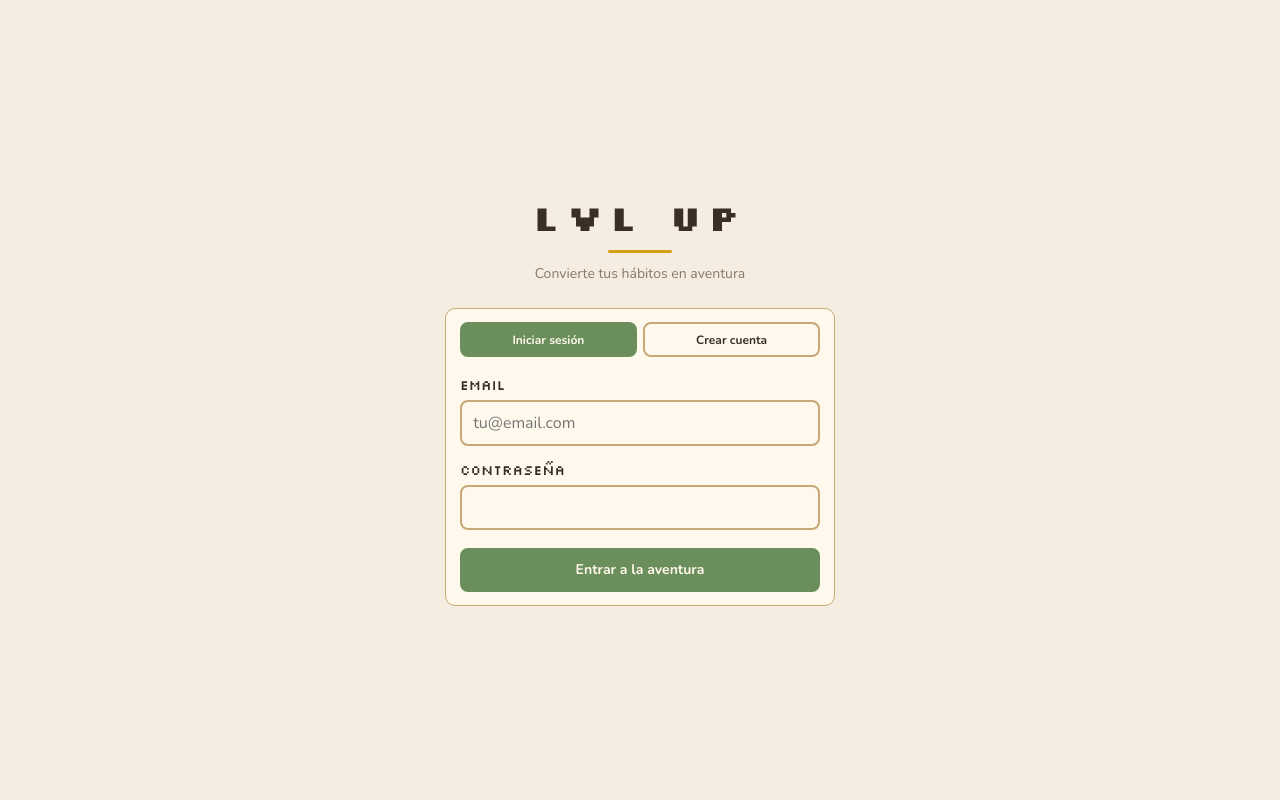
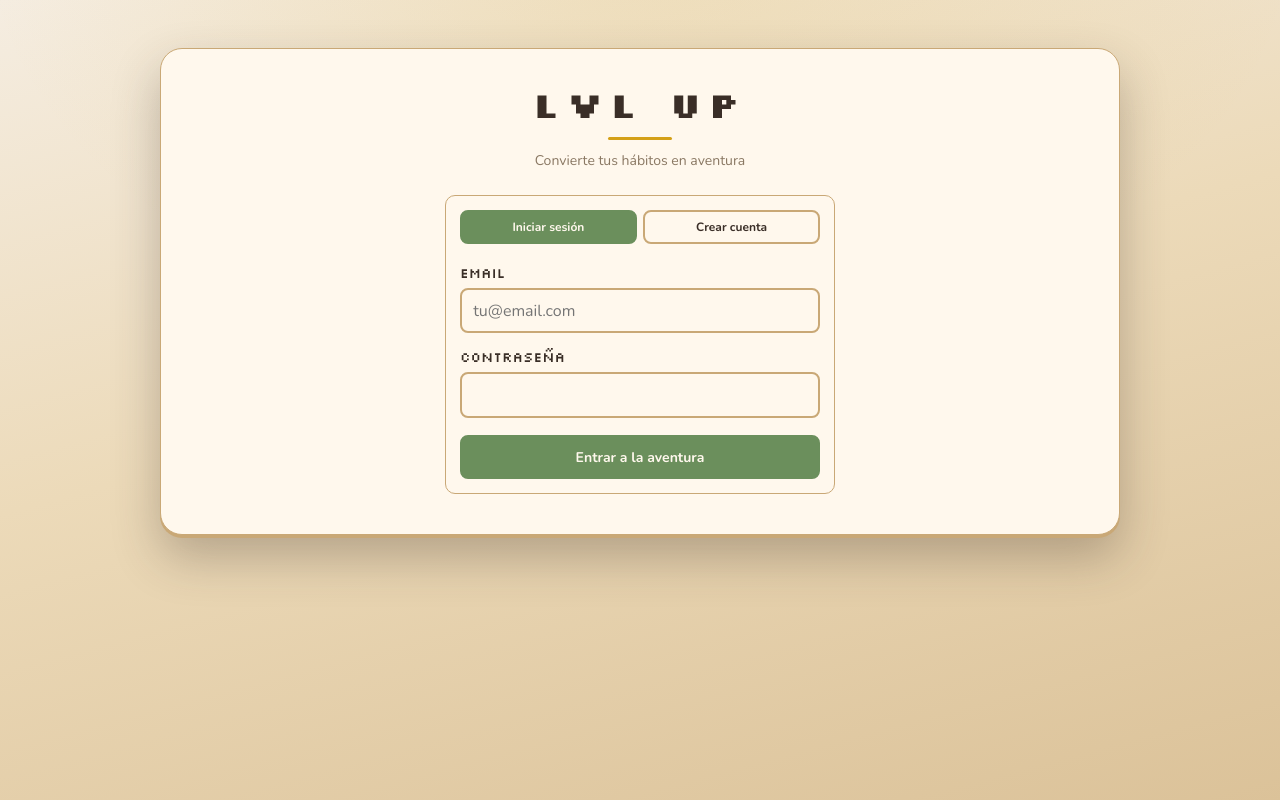
Before and after one commit to diegoruedaa/lvl-up, a React (Vite) app in the folder app/: page / in a window 1280 px wide. Built offline with nearby package versions, Linux system fonts and the light colour scheme; no server answers.

Commit message:
Fix: eliminar import no usado de ITEM_EFFECT_DESCRIPTIONS en TutorialOverlay

```diff
--- a/app/src/components/AuthScreen.tsx
+++ b/app/src/components/AuthScreen.tsx
@@ -46,7 +46,7 @@ export function AuthScreen() {
   }
 
   return (
-    <main>
+    <main className="app-shell">
       <div className="auth-brand">
         <h1 className="auth-brand-title">LVL UP</h1>
         <div className="auth-brand-rule" />
--- a/app/src/components/Dashboard.tsx
+++ b/app/src/components/Dashboard.tsx
@@ -712,7 +712,7 @@ export function Dashboard({ userId }: DashboardProps) {
 
   if (loadState.state === 'loading') {
     return (
-      <main>
+      <main className="app-shell">
         <p>Cargando personaje...</p>
       </main>
     )
@@ -720,7 +720,7 @@ export function Dashboard({ userId }: DashboardProps) {
 
   if (loadState.state === 'error' || !gameState) {
     return (
-      <main>
+      <main className="app-shell">
         <p style={{ color: 'var(--color-danger)' }}>
           {loadState.state === 'error' ? loadState.message : 'Error desconocido cargando el personaje.'}
         </p>
@@ -747,7 +747,7 @@ export function Dashboard({ userId }: DashboardProps) {
   ).length
 
   return (
-    <main style={{ width: '100%', maxWidth: '480px', textAlign: 'left' }}>
+    <main className="app-shell" style={{ width: '100%', textAlign: 'left' }}>
       <div
         style={{
           display: 'flex',
--- a/app/src/components/TutorialOverlay.tsx
+++ b/app/src/components/TutorialOverlay.tsx
@@ -13,7 +13,6 @@ import {
   ATTRIBUTES,
   DIFFICULTY_LABELS,
   DIFFICULTY_STAR_COUNT,
-  ITEM_EFFECT_DESCRIPTIONS,
   ITEM_ICONS,
   ITEM_IDS,
   MISSION_DIFFICULTIES,
--- a/app/src/index.css
+++ b/app/src/index.css
@@ -85,6 +85,74 @@ main {
   box-sizing: border-box;
 }
 
+/* Ancho de lectura del contenido principal (antes inline style en Dashboard.tsx: maxWidth
+   '480px'). Mismo valor siempre en móvil; en escritorio se amplía a un único ancho fijo (ver media
+   query de abajo) que comparten TODAS las pantallas por igual — Mochila/Mercado incluidas, sin
+   variante propia más ancha — para que nada destaque como una franja distinta de tamaño. */
+.app-shell {
+  max-width: 480px;
+}
+
+/* ---- Modo escritorio (>= 768px): SOLO aditivo, nada de lo de arriba se toca ni se sobreescribe
+   por debajo de este ancho. ---- */
+@media (min-width: 768px) {
+  /* Fondo decorativo alrededor del contenido: degradado cálido con la paleta ya definida
+     (--color-bg → --color-border, con un resplandor dorado sutil arriba), para que la columna
+     central no quede flotando en blanco en pantallas grandes. */
+  body {
+    background:
+      radial-gradient(ellipse 1100px 700px at 50% -8%, rgba(212, 160, 23, 0.14), transparent 60%),
+      linear-gradient(165deg, var(--color-bg) 0%, #ECDAB9 45%, var(--color-border) 160%);
+    background-attachment: fixed;
+  }
+
+  /* El contenido pasa a leerse como un panel/pergamino elevado sobre el fondo decorativo, en vez
+     de ocupar toda la altura del viewport como en móvil. Único ancho para todas las pantallas
+     (mismo criterio que móvil: un ancho predeterminado al que todo se ajusta, ver .app-shell). */
+  main {
+    min-height: auto;
+    margin: 3rem auto;
+    padding: 2rem 2.25rem 2.5rem;
+    background: var(--color-surface);
+    border: 1px solid var(--color-border);
+    border-radius: 22px;
+    box-shadow: 0 3px 0 var(--color-border), 0 22px 48px rgba(58, 46, 39, 0.3);
+  }
+
+  .app-shell {
+    max-width: 960px;
+  }
+
+  /* Rejilla de 2-3 columnas reutilizando el mismo ItemRow/item-list de siempre (patrón GBA/DS):
+     solo cambia el contenedor de flex-column a grid, ver comentario de .item-browser más arriba
+     en el archivo. Escopado a .item-browser para no afectar el item-list de la vista previa del
+     Tutorial (TutorialOverlay.tsx) ni de /design-system, que deben seguir viéndose como en móvil.
+     auto-fit (no auto-fill) para que una categoría con pocos objetos reparta el ancho disponible
+     entre ellos en vez de dejarlos apretados a la izquierda con una columna vacía al lado.
+     minmax a 240px: da 2 columnas justo al cruzar los 768px y sube a 3 según crece el ancho
+     disponible (hasta los 960px de .app-shell), sin pasar nunca de 3. */
+  .item-browser .item-list {
+    display: grid;
+    grid-template-columns: repeat(auto-fit, minmax(240px, 1fr));
+    gap: 0.6rem;
+    border: none;
+    border-radius: 0;
+    background: transparent;
+  }
+
+  /* Cada fila pasa a ser su propia "tarjeta" dentro de la rejilla (antes el borde vivía en el
+     contenedor de la lista + un border-bottom entre filas, que no tiene sentido en una rejilla de
+     2D). ItemRow.tsx no se toca: es la misma fila de siempre, solo con su propio marco aquí. */
+  .item-browser .item-list .item-row {
+    border: 1px solid var(--color-border);
+    border-radius: 10px;
+  }
+
+  .item-browser .item-list .item-row:last-child {
+    border-bottom: 1px solid var(--color-border);
+  }
+}
+
 h1,
 h2,
 h3 {
```
